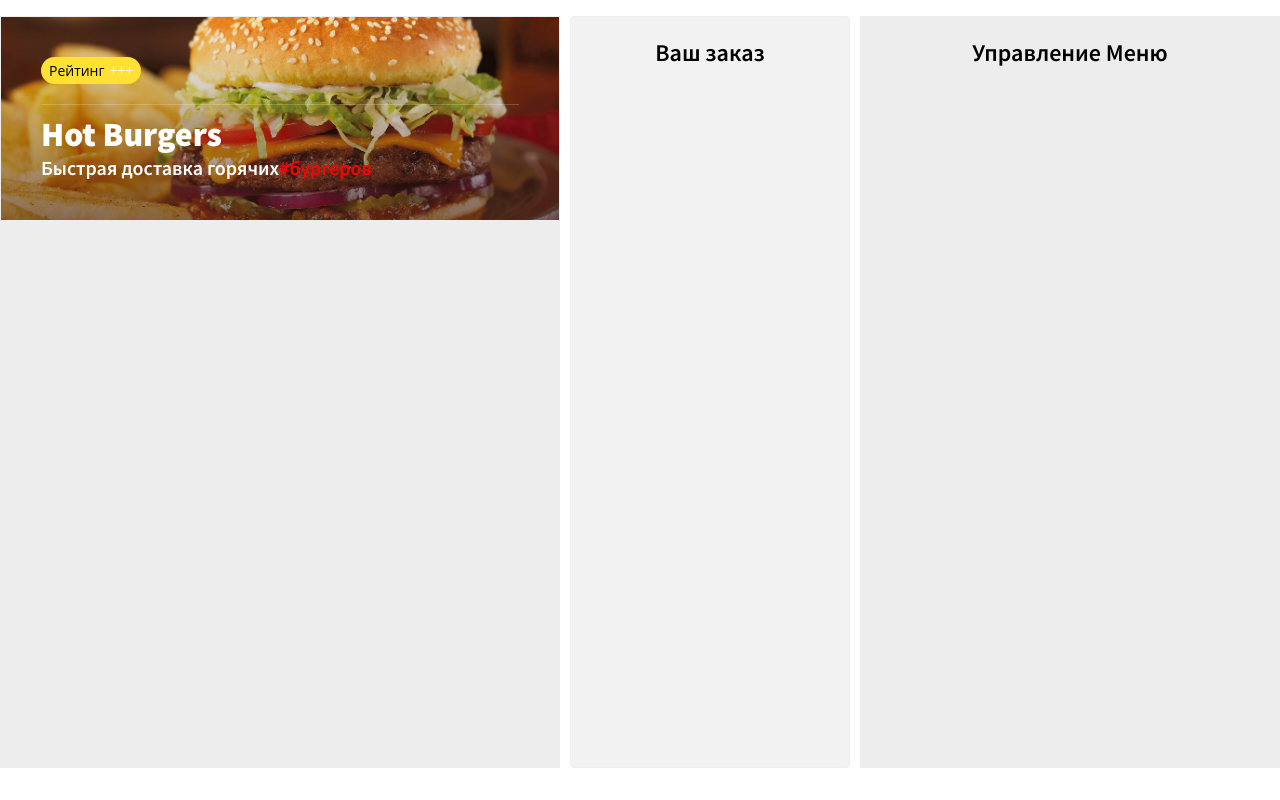
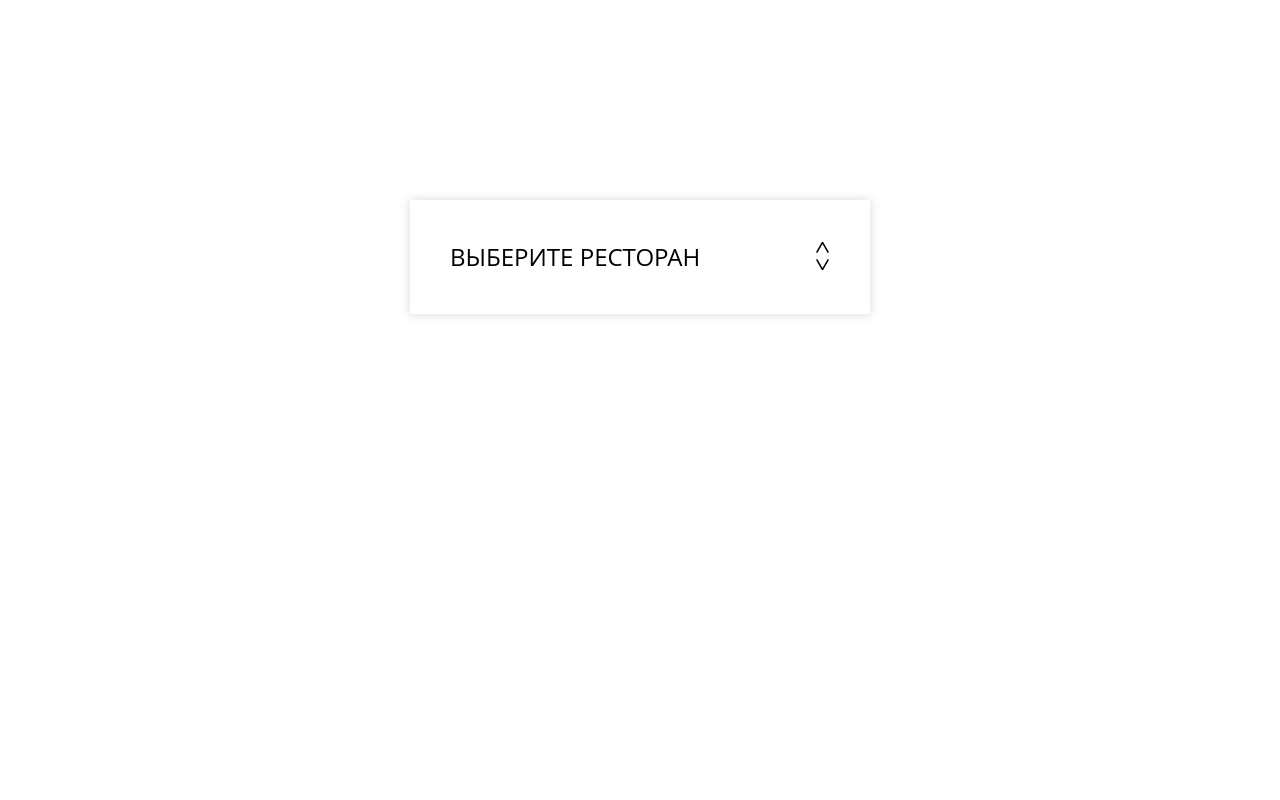
Before and after one commit to RodionSverdlovAl/ReactAppBurgerShop, a React (Create React App) app: page / in a window 1280 px wide. Built offline with nearby package versions, Linux system fonts and the light colour scheme.

Commit message:
add ReactRouter and funtional components

```diff
--- a/src/components/App.js
+++ b/src/components/App.js
@@ -8,7 +8,7 @@ class App extends React.Component{
         return(
             <div className='burger-paradise'>
                 <div className='menu'>
-                    <Header />
+                    <Header title ="Hot Burger" />
                 </div>
                 <Order />
                 <MenuAdmin />
--- a/src/components/Header.js
+++ b/src/components/Header.js
@@ -1,17 +1,15 @@
 import React from 'react';
 
-class Header extends React.Component{
-    render(){
-        return(
+const Header = (props) =>(
         <header className='top'>
             <div className='wrap'>
                 <div className='header-content'>
                     <div className='header-rating'>
                     <div className='header-rating_tag'>Рейтинг</div>
-                        <div className='header-rating_icon'>+++</div>
+                    <div className='header-rating_icon'>★★★★★★</div>
                     </div>
                     <div className='header-divider'></div>
-                        <h1 className='font-effect-fire-animation'>Hot Burgers</h1>
+                    <h1 className='font-effect-fire-animation'>{props.title}</h1>
                     <h3>
                         <span>
                             Быстрая доставка горячих
@@ -22,7 +20,6 @@ class Header extends React.Component{
             </div>
         </header>
     );
-    }
-}
+
 
 export default Header;
--- /dev/null
+++ b/src/components/NotFound.js
@@ -0,0 +1,11 @@
+import React from 'react';
+
+const NotFound = () =>{
+    return(
+        <div>
+            <h2>The page is Not Found</h2>
+        </div>
+    );
+}
+
+export default NotFound;
--- /dev/null
+++ b/src/components/Router.js
@@ -0,0 +1,19 @@
+import React from 'react';
+import Landing from './Landing';
+import App from './App';
+import NotFound from './NotFound';
+import {BrowserRouter, Route, Switch} from 'react-router-dom'
+
+const Router = () =>{
+    return(
+        <BrowserRouter>
+        <Switch>
+            <Route exact path='/' component={Landing}></Route>
+            <Route path='/restaurant/:restaurantId' component={App}></Route>
+            <Route component={NotFound}></Route>
+        </Switch>
+        </BrowserRouter>
+    );
+}
+
+export default Router;
--- a/src/index.js
+++ b/src/index.js
@@ -1,5 +1,5 @@
 import React from "react";
 import {render} from "react-dom"
-import App from './components/App'
+import Router from './components/Router'
 import './css/style.css';
-render(<App/>, document.querySelector('#root'))
+render(<Router/>, document.querySelector('#root'))
```
Lines whose indentation alone changed are shown as unchanged.
